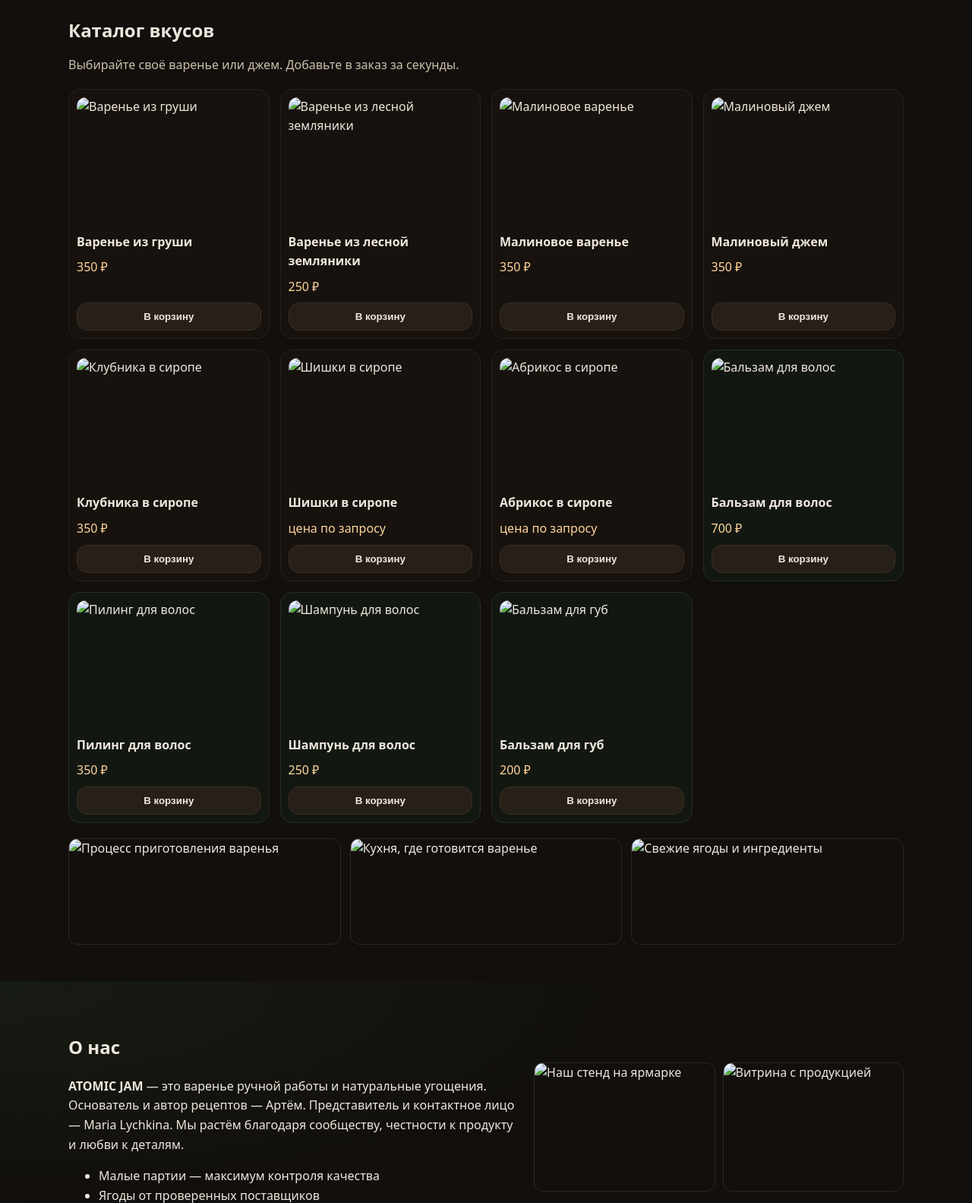
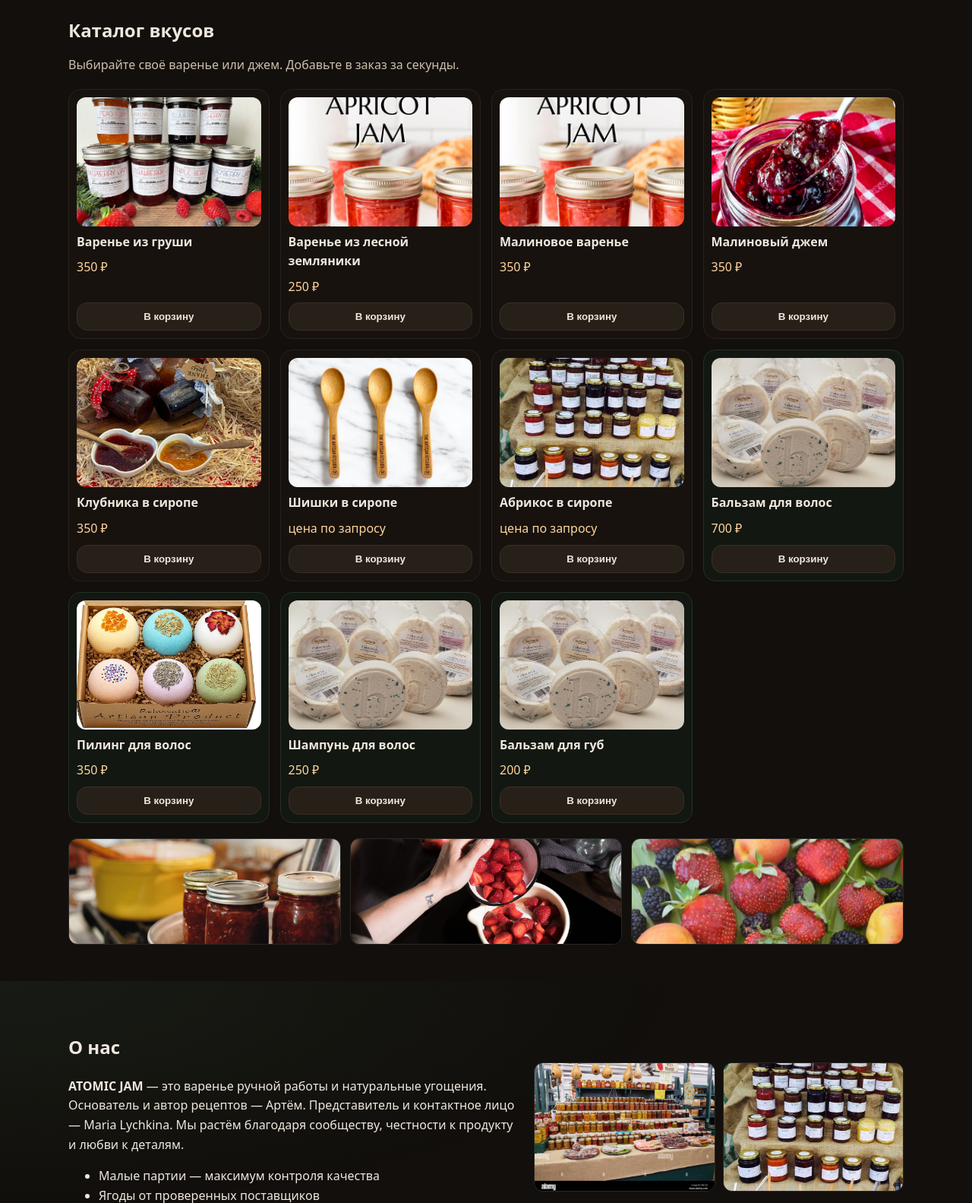
Before and after one commit to pavelsukhachev/atomic-jam-website, a plain HTML site: page src/index.html in a window 1280 px wide. Shown: the part 1060-2643 px from the top of the page at 76% size. Drawn offline with Linux system fonts and the light colour scheme.

Commit message:
fix: correct asset paths for GitHub Pages (use ./assets under src)

```diff
--- a/src/index.html
+++ b/src/index.html
@@ -5,14 +5,14 @@
     <meta name="viewport" content="width=device-width, initial-scale=1" />
     <title>ATOMIC JAM — Взрыв вкуса в каждой ложке!</title>
     <meta name="description" content="ATOMIC JAM — варенье ручной работы. Натуральные ягоды, семейные традиции, тёплый вкус. Заказывайте с доставкой по РФ." />
-    <link rel="preload" as="image" href="../ATOMIC_JAM_Website_Images/jam_jars_assortment.jpg">
+    <link rel="preload" as="image" href="./assets/ATOMIC_JAM_Website_Images/jam_jars_assortment.jpg">
     <link rel="stylesheet" href="./styles.css" />
   </head>
   <body>
     <header class="site-header">
       <div class="container header-inner">
         <div class="brand">
-          <img class="logo" src="../ATOMIC_JAM_Website_Images/atomic_logo_concept.jpg" alt="ATOMIC JAM логотип" />
+          <img class="logo" src="./assets/ATOMIC_JAM_Website_Images/atomic_logo_concept.jpg" alt="ATOMIC JAM логотип" />
           <div class="brand-text">
             <strong>ATOMIC JAM</strong>
             <span>Взрыв вкуса в каждой ложке!</span>
@@ -78,43 +78,43 @@
           <div class="catalog-grid">
             <!-- Jam items -->
             <article class="product" data-name="Варенье из груши" data-price="350">
-              <img src="../ATOMIC_JAM_Website_Images/homemade_jams_display.jpg" alt="Варенье из груши" />
+              <img src="./assets/ATOMIC_JAM_Website_Images/homemade_jams_display.jpg" alt="Варенье из груши" />
               <h3>Варенье из груши</h3>
               <div class="price">350 ₽</div>
               <button class="btn btn-secondary add-to-order">В корзину</button>
             </article>
             <article class="product" data-name="Варенье из лесной земляники" data-price="250">
-              <img src="../ATOMIC_JAM_Website_Images/raspberry_jam.jpg" alt="Варенье из лесной земляники" />
+              <img src="./assets/ATOMIC_JAM_Website_Images/raspberry_jam.jpg" alt="Варенье из лесной земляники" />
               <h3>Варенье из лесной земляники</h3>
               <div class="price">250 ₽</div>
               <button class="btn btn-secondary add-to-order">В корзину</button>
             </article>
             <article class="product" data-name="Малиновое варенье" data-price="350">
-              <img src="../ATOMIC_JAM_Website_Images/raspberry_jam.jpg" alt="Малиновое варенье" />
+              <img src="./assets/ATOMIC_JAM_Website_Images/raspberry_jam.jpg" alt="Малиновое варенье" />
               <h3>Малиновое варенье</h3>
               <div class="price">350 ₽</div>
               <button class="btn btn-secondary add-to-order">В корзину</button>
             </article>
             <article class="product" data-name="Малиновый джем" data-price="350">
-              <img src="../ATOMIC_JAM_Website_Images/triple_berry_jam.jpg" alt="Малиновый джем" />
+              <img src="./assets/ATOMIC_JAM_Website_Images/triple_berry_jam.jpg" alt="Малиновый джем" />
               <h3>Малиновый джем</h3>
               <div class="price">350 ₽</div>
               <button class="btn btn-secondary add-to-order">В корзину</button>
             </article>
             <article class="product" data-name="Клубника садовая в сиропе" data-price="350">
-              <img src="../ATOMIC_JAM_Website_Images/jam_jars_assortment.jpg" alt="Клубника в сиропе" />
+              <img src="./assets/ATOMIC_JAM_Website_Images/jam_jars_assortment.jpg" alt="Клубника в сиропе" />
               <h3>Клубника в сиропе</h3>
               <div class="price">350 ₽</div>
               <button class="btn btn-secondary add-to-order">В корзину</button>
             </article>
             <article class="product" data-name="Шишки в сиропе" data-price="—">
-              <img src="../ATOMIC_JAM_Website_Images/wooden_jam_spoons.jpg" alt="Шишки в сиропе" />
+              <img src="./assets/ATOMIC_JAM_Website_Images/wooden_jam_spoons.jpg" alt="Шишки в сиропе" />
               <h3>Шишки в сиропе</h3>
               <div class="price">цена по запросу</div>
               <button class="btn btn-secondary add-to-order">В корзину</button>
             </article>
             <article class="product" data-name="Абрикос в сиропе" data-price="—">
-              <img src="../ATOMIC_JAM_Website_Images/professional_product_display.jpg" alt="Абрикос в сиропе" />
+              <img src="./assets/ATOMIC_JAM_Website_Images/professional_product_display.jpg" alt="Абрикос в сиропе" />
               <h3>Абрикос в сиропе</h3>
               <div class="price">цена по запросу</div>
               <button class="btn btn-secondary add-to-order">В корзину</button>
@@ -122,25 +122,25 @@
 
             <!-- Cosmetics (related brand products) -->
             <article class="product alt" data-name="Бальзам для волос" data-price="700">
-              <img src="../ATOMIC_JAM_Website_Images/natural_cosmetics_set.jpg" alt="Бальзам для волос" />
+              <img src="./assets/ATOMIC_JAM_Website_Images/natural_cosmetics_set.jpg" alt="Бальзам для волос" />
               <h3>Бальзам для волос</h3>
               <div class="price">700 ₽</div>
               <button class="btn btn-secondary add-to-order">В корзину</button>
             </article>
             <article class="product alt" data-name="Пилинг для волос" data-price="350">
-              <img src="../ATOMIC_JAM_Website_Images/bath_bombs_cosmetics.jpg" alt="Пилинг для волос" />
+              <img src="./assets/ATOMIC_JAM_Website_Images/bath_bombs_cosmetics.jpg" alt="Пилинг для волос" />
               <h3>Пилинг для волос</h3>
               <div class="price">350 ₽</div>
               <button class="btn btn-secondary add-to-order">В корзину</button>
             </article>
             <article class="product alt" data-name="Шампунь для волос" data-price="250">
-              <img src="../ATOMIC_JAM_Website_Images/natural_cosmetics_set.jpg" alt="Шампунь для волос" />
+              <img src="./assets/ATOMIC_JAM_Website_Images/natural_cosmetics_set.jpg" alt="Шампунь для волос" />
               <h3>Шампунь для волос</h3>
               <div class="price">250 ₽</div>
               <button class="btn btn-secondary add-to-order">В корзину</button>
             </article>
             <article class="product alt" data-name="Бальзам для губ" data-price="200">
-              <img src="../ATOMIC_JAM_Website_Images/natural_cosmetics_set.jpg" alt="Бальзам для губ" />
+              <img src="./assets/ATOMIC_JAM_Website_Images/natural_cosmetics_set.jpg" alt="Бальзам для губ" />
               <h3>Бальзам для губ</h3>
               <div class="price">200 ₽</div>
               <button class="btn btn-secondary add-to-order">В корзину</button>
@@ -148,9 +148,9 @@
           </div>
 
           <div class="trust-row">
-            <img src="../ATOMIC_JAM_Website_Images/jam_making_process.jpg" alt="Процесс приготовления варенья" />
-            <img src="../ATOMIC_JAM_Website_Images/jam_making_kitchen.jpg" alt="Кухня, где готовится варенье" />
-            <img src="../ATOMIC_JAM_Website_Images/fresh_berries_ingredients.jpg" alt="Свежие ягоды и ингредиенты" />
+            <img src="./assets/ATOMIC_JAM_Website_Images/jam_making_process.jpg" alt="Процесс приготовления варенья" />
+            <img src="./assets/ATOMIC_JAM_Website_Images/jam_making_kitchen.jpg" alt="Кухня, где готовится варенье" />
+            <img src="./assets/ATOMIC_JAM_Website_Images/fresh_berries_ingredients.jpg" alt="Свежие ягоды и ингредиенты" />
           </div>
         </div>
       </section>
@@ -168,8 +168,8 @@
             </ul>
           </div>
           <div class="about-photos">
-            <img src="../ATOMIC_JAM_Website_Images/farmers_market_stall.jpg" alt="Наш стенд на ярмарке" />
-            <img src="../ATOMIC_JAM_Website_Images/professional_product_display.jpg" alt="Витрина с продукцией" />
+            <img src="./assets/ATOMIC_JAM_Website_Images/farmers_market_stall.jpg" alt="Наш стенд на ярмарке" />
+            <img src="./assets/ATOMIC_JAM_Website_Images/professional_product_display.jpg" alt="Витрина с продукцией" />
           </div>
         </div>
       </section>
@@ -180,14 +180,14 @@
           <h2>Отзывы</h2>
           <div class="reviews-grid">
             <figure class="review-card">
-              <img src="../ATOMIC_JAM_Website_Images/happy_family_breakfast.jpg" alt="Семья за завтраком с вареньем" />
+              <img src="./assets/ATOMIC_JAM_Website_Images/happy_family_breakfast.jpg" alt="Семья за завтраком с вареньем" />
               <blockquote>
                 «Вкуснейшее земляничное варенье — съели с удовольствием!»
               </blockquote>
               <figcaption>— Катерина Евсикова</figcaption>
             </figure>
             <figure class="review-card">
-              <img src="../ATOMIC_JAM_Website_Images/family_morning_breakfast.jpg" alt="Уютный завтрак с вареньем" />
+              <img src="./assets/ATOMIC_JAM_Website_Images/family_morning_breakfast.jpg" alt="Уютный завтрак с вареньем" />
               <blockquote>
                 «Варенье супер! Попробовали черничное и абрикосовое — ждём снова!»
               </blockquote>
@@ -213,7 +213,7 @@
             </div>
           </div>
           <div class="events-photo">
-            <img src="../ATOMIC_JAM_Website_Images/farmers_market_stall.jpg" alt="Наш стенд на фестивале" />
+            <img src="./assets/ATOMIC_JAM_Website_Images/farmers_market_stall.jpg" alt="Наш стенд на фестивале" />
           </div>
         </div>
       </section>
--- a/src/styles.css
+++ b/src/styles.css
@@ -47,7 +47,7 @@ body{
 .hero{position:relative; isolation:isolate; min-height:72vh; display:grid; place-items:center; border-bottom:1px solid var(--stroke)}
 .hero-bg{position:absolute; inset:0; background:
   linear-gradient(#0b0a09 0%, #0b0a09a0 20%, #0b0a0950 60%, #0b0a09 100%),
-  url('../ATOMIC_JAM_Website_Images/jam_jars_assortment.jpg') center/cover no-repeat; z-index:-1}
+  url('./assets/ATOMIC_JAM_Website_Images/jam_jars_assortment.jpg') center/cover no-repeat; z-index:-1}
 .hero-inner{text-align:center; padding:80px 0 64px}
 .hero h1{font-size:48px; line-height:1.05; margin:0 0 16px; text-shadow:0 2px 20px #00000088}
 .hero p{max-width:720px; margin:0 auto 22px; color:#eee3d6}
@@ -124,7 +124,7 @@ input:focus,select:focus,textarea:focus{outline:none; border-color:#ff8a50}
 .footer-links a:hover{color:var(--text)}
 
 /* Subtle wooden texture overlay */
-.texture{position:fixed; inset:0; background:url('../ATOMIC_JAM_Website_Images/wood_texture_background.jpg') center/cover no-repeat fixed; mix-blend-mode:soft-light; opacity:.12; pointer-events:none; z-index:-1}
+.texture{position:fixed; inset:0; background:url('./assets/ATOMIC_JAM_Website_Images/wood_texture_background.jpg') center/cover no-repeat fixed; mix-blend-mode:soft-light; opacity:.12; pointer-events:none; z-index:-1}
 
 /* Reveal on scroll */
 .reveal{opacity:0; transform:translateY(16px); transition:.6s cubic-bezier(.2,.65,.2,1)}
```
